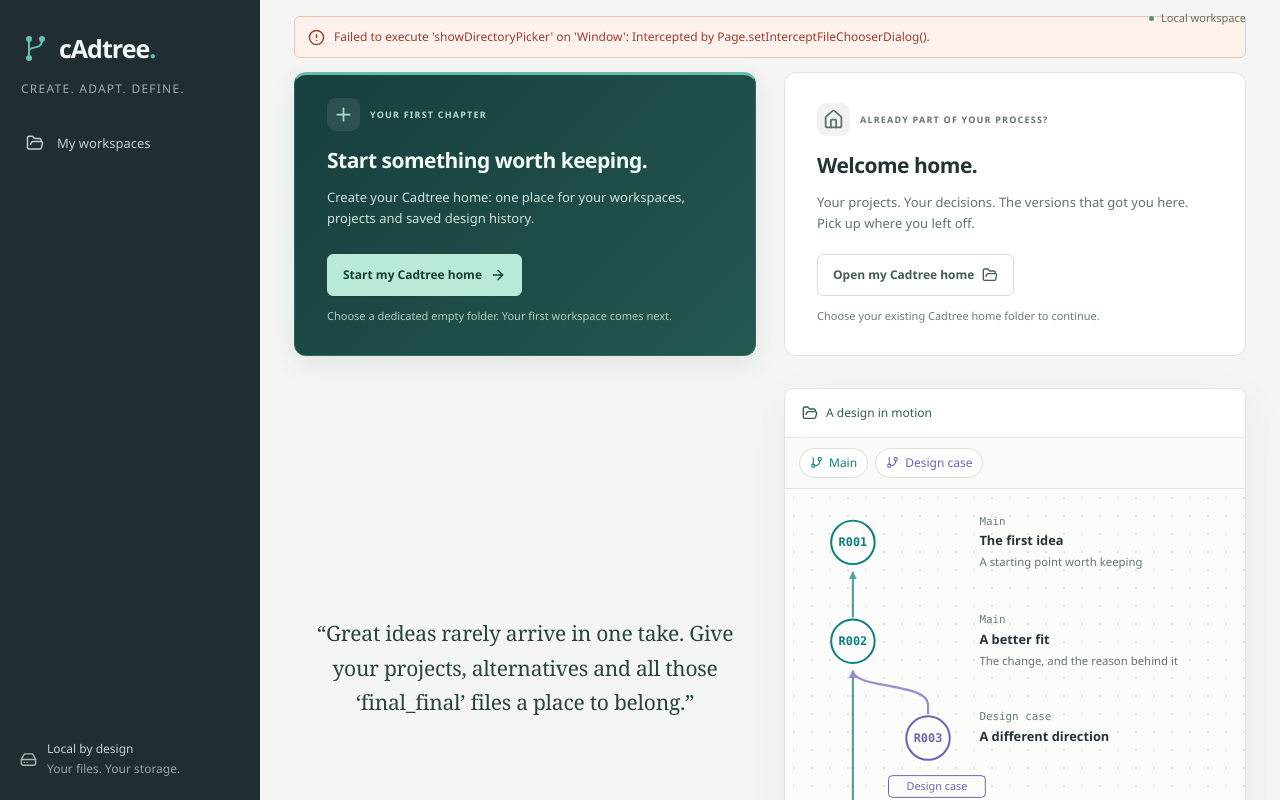
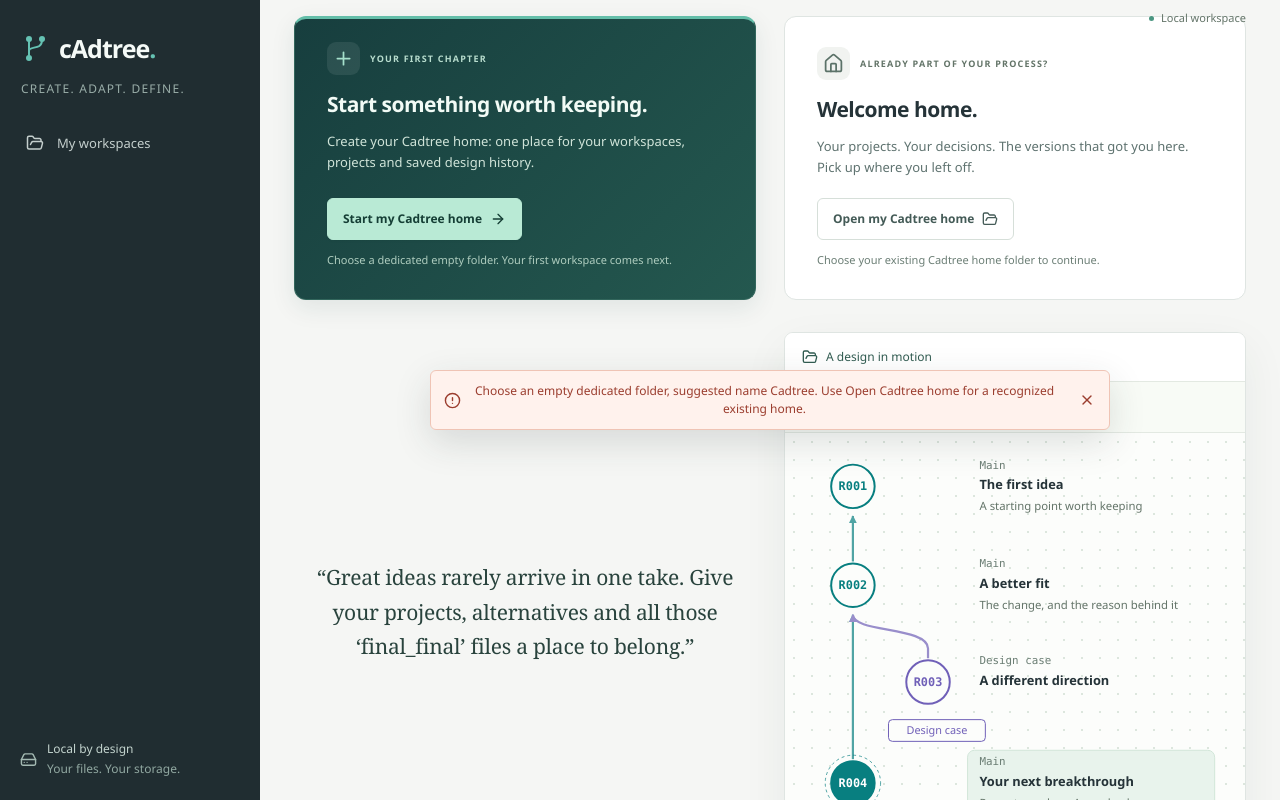
Before and after one commit to 0xmitesh/cAdtree, a React (Vite) app: page / in a window 1280 px wide. Both pictures are taken after a click on the button "Start my Cadtree home". Shown: the top 800 px of the page. Built offline with nearby package versions, Linux system fonts and the light colour scheme.

Commit message:
Show home warnings once in a dismissible centered overlay

```diff
--- a/src/App.tsx
+++ b/src/App.tsx
@@ -412,13 +412,21 @@ export default function App() {
     setStatusBanner(warning ? { type: "info", message: warning } : null);
   };
   const connectHome = async (create: boolean, saved?: RememberedHome) => {
-    // The native picker/permission starts directly from the user action.
-    const root = saved
-      ? new RealFileSystemAdapter(saved.rootHandle)
-      : await pickFolder("readwrite");
     await perform(
       "connect",
       async (context) => {
+        // Start the picker in the user action; perform owns connection errors.
+        const root = saved
+          ? new RealFileSystemAdapter(saved.rootHandle)
+          : await pickFolder("readwrite").catch((error: unknown) => {
+              if (error instanceof DOMException && error.name === "AbortError")
+                throw new Error(
+                  create
+                    ? "Choose an empty dedicated folder, suggested name Cadtree. Use Open Cadtree home for a recognized existing home."
+                    : "Folder selection was cancelled. Choose your existing Cadtree home folder to continue.",
+                );
+              throw error;
+            });
         if ((await root.requestPermission("readwrite")) !== "granted")
           throw new Error("Grant access to reconnect your Cadtree home.");
         if (create) {
@@ -471,7 +479,6 @@ export default function App() {
             requestId: crypto.randomUUID(),
           });
       },
-      true,
     );
   };
   const completeHomeSetup = async (path: string) => {
@@ -1702,7 +1709,7 @@ export default function App() {
               </div>
             ) : null}
             {statusBanner && (projectView || bannerScope === "workspace") ? (
-              <div className="global-feedback">
+              <div className="global-feedback app-status-feedback">
                 <Notice
                   type={statusBanner.type}
                   onDismiss={() => setStatusBanner(null)}
--- a/src/components/ui.tsx
+++ b/src/components/ui.tsx
@@ -70,8 +70,9 @@ export function Notice({
     >
       {type === "success" ? <Check size={17} /> : <AlertCircle size={17} />}
       <div>{children}</div>
-      {onDismiss && type !== "error" ? (
+      {onDismiss ? (
         <button
+          type="button"
           className="icon-button"
           aria-label="Dismiss message"
           onClick={onDismiss}
--- a/src/index.css
+++ b/src/index.css
@@ -556,6 +556,39 @@ h3 {
 .global-integrity:empty {
   display: none;
 }
+.global-feedback.app-status-feedback {
+  position: fixed;
+  inset: 0 0 0 var(--sidebar-width, 260px);
+  z-index: 50;
+  display: grid;
+  place-items: center;
+  padding: 16px;
+  margin: 0;
+  pointer-events: none;
+}
+.app-status-feedback .notice {
+  width: 100%;
+  max-width: 680px;
+  max-height: calc(100dvh - 32px);
+  overflow: auto;
+  margin: 0;
+  align-items: center;
+  box-shadow: 0 12px 36px #25333826;
+  pointer-events: auto;
+}
+.app-status-feedback .notice > div {
+  text-align: center;
+}
+@media (max-width: 960px) {
+  .global-feedback.app-status-feedback {
+    left: 70px;
+  }
+}
+@media (max-width: 460px) {
+  .global-feedback.app-status-feedback {
+    left: 54px;
+  }
+}
 .notice {
   display: flex;
   align-items: flex-start;
```
Also changed, not shown: 2 other files (tests, documents, lock files or other folders).
